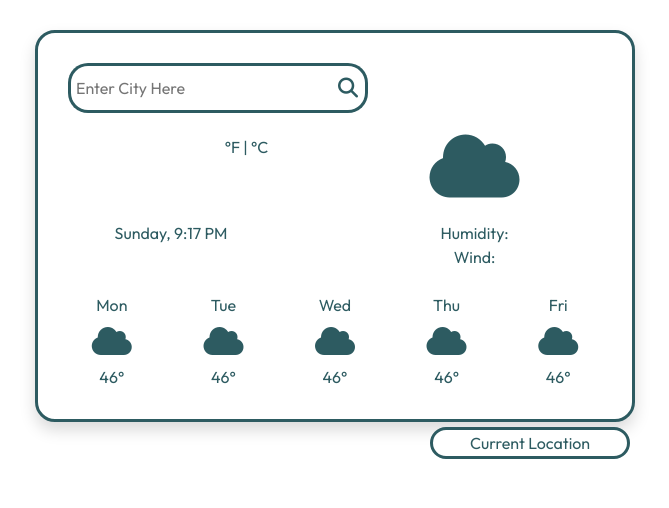
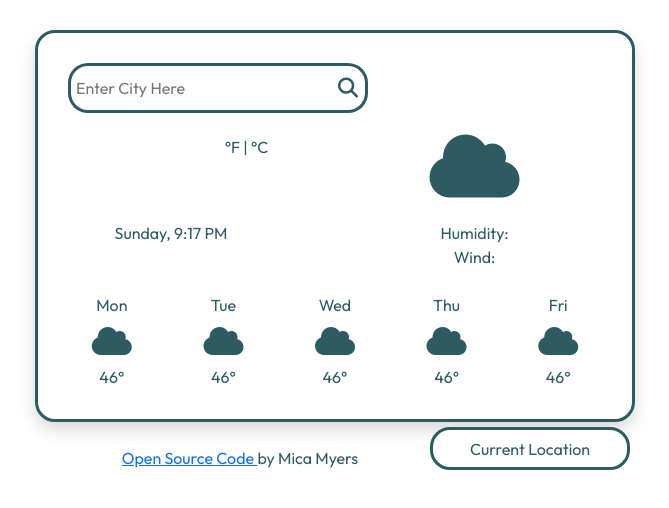
Before and after one commit to micaelajmyers/weatherapp, a plain HTML site: page index.html in a window 1280 px wide. Shown: the whole page, without its empty margins (305-974 px from the left). Drawn offline with nearby package versions, Linux system fonts and the light colour scheme.

Commit message:
Update index.html
Added "Open Source Code" tag.

```diff
--- a/index.html
+++ b/index.html
@@ -109,7 +109,17 @@
         </div>
       </div>
       <div class="row">
-        <button class="container2 col-4 offset-7" id="current-button">
+        <div class="basic col-4 offset-3">
+          <a
+            href="https://github.com/micaelajmyers/weatherapp.git"
+            target="_blank"
+          >
+        </br>
+            Open Source Code
+          </a>
+          by Mica Myers
+        </div>
+        <button class="container2 col-4" id="current-button">
           Current Location
         </button>
       </div>
```
